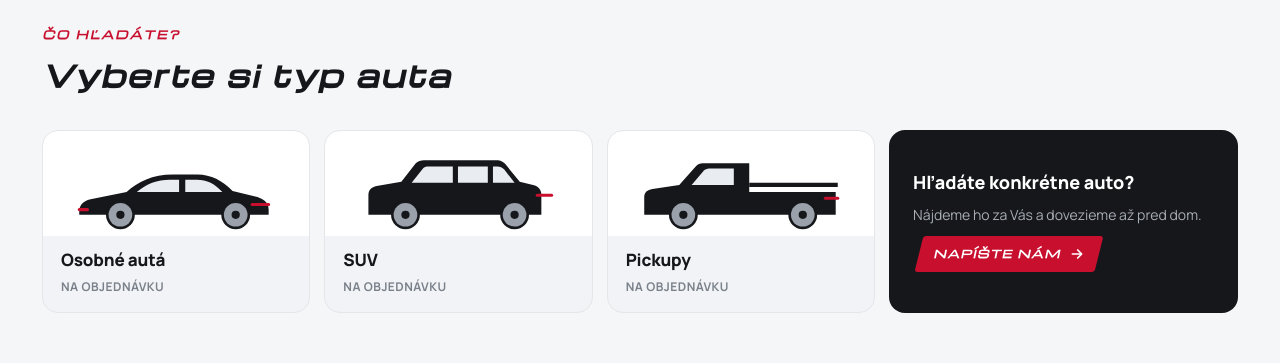
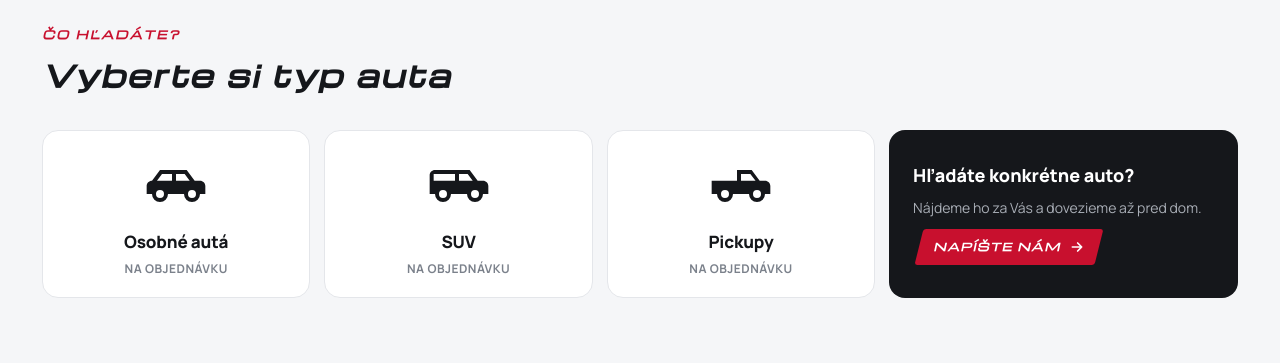
Before and after one commit to REMPerformance/My-portfolio, a Next.js app: page / in a window 1280 px wide. Shown: the part 860-1223 px from the top of the page. Built offline with nearby package versions, Linux system fonts and the light colour scheme; no server answers; the database is empty.

Commit message:
Typy áut: hotové ikony Material Design Icons namiesto vlastných kresieb
Co-Authored-By: Claude Opus 5.5 <noreply@anthropic.com>
Claude-Session: https://claude.ai/code/session_0114od3A7sqnzpjsKTUXFKxe

```diff
--- a/src/app/globals.css
+++ b/src/app/globals.css
@@ -717,28 +717,23 @@ details.fold>div{padding:0 14px 12px}
 .types{display:grid;grid-template-columns:repeat(3,minmax(0,1fr)) minmax(0,1.3fr);gap:14px}
 @media(max-width:1000px){.types{grid-template-columns:repeat(3,minmax(0,1fr))}.types .cta-tile{grid-column:1/-1}}
 @media(max-width:600px){.types{grid-template-columns:1fr 1fr}}
-.type{--tw:#e9ecf0;--tb:#15171b;position:relative;display:flex;flex-direction:column;align-items:flex-start;gap:4px;padding:18px 18px 16px;min-height:168px;border-radius:var(--rc-radius-lg);background:linear-gradient(180deg,#fff 0%,#fff 58%,#f1f3f6 58%,#f1f3f6 100%);border:1.5px solid var(--rc-line);overflow:hidden;font-size:17px;font-weight:800;letter-spacing:-.01em;text-align:left;color:var(--rc-text);cursor:pointer;transition:border-color var(--rc-fast),transform var(--rc-fast),box-shadow var(--rc-fast)}
-.type::after{content:"";position:absolute;left:0;bottom:0;height:4px;width:0;background:var(--rc-red);transition:width .25s}
+.type{position:relative;display:flex;flex-direction:column;align-items:center;justify-content:center;gap:4px;padding:22px 16px 18px;min-height:168px;border-radius:var(--rc-radius-lg);background:var(--rc-surface);border:1.5px solid var(--rc-line);overflow:hidden;font-size:17px;font-weight:800;letter-spacing:-.01em;text-align:center;color:var(--rc-text);cursor:pointer;transition:border-color var(--rc-fast),transform var(--rc-fast),box-shadow var(--rc-fast)}
+.type::after{content:"";position:absolute;left:0;bottom:0;height:3px;width:0;background:var(--rc-red);transition:width .25s}
 .type:hover{border-color:var(--rc-red-line);transform:translateY(-2px);box-shadow:var(--shadow)}
 .type:hover::after{width:100%}
 .type small{display:block;font-size:12px;font-weight:700;letter-spacing:.04em;text-transform:uppercase;color:var(--rc-text-dim)}
-.type .typeart{order:-1;width:100%;max-width:210px;height:auto;align-self:center;margin:4px 0 10px;transition:transform .3s}
-.type:hover .typeart{transform:translateX(6px)}
-.typeart .tb{fill:var(--tb)}
-.typeart .tw{fill:var(--tw)}
-.typeart .ta{stroke:var(--rc-red);stroke-width:3;stroke-linecap:round;fill:none}
-.typeart .tw-t{fill:var(--tb)}
-.typeart .tw-r{fill:#9aa1ab}
-.typeart .tw-h{fill:var(--tb)}
-.type.on{--tw:#3a3f48;--tb:#fff;background:linear-gradient(180deg,#15171b 0%,#15171b 58%,#20242b 58%);border-color:#15171b;color:#fff}
+.typeart{width:64px;height:64px;color:var(--rc-text);flex:none;transition:color var(--rc-fast)}
+.type .typeart{margin-bottom:6px}
+.type:hover .typeart{color:var(--rc-red)}
+.type.on{background:#15171b;border-color:#15171b;color:#fff}
+.type.on .typeart{color:#ff3b55}
 .type.on small{color:#a9aeb6}
 .type.on::after{width:100%}
-.type.on .typeart .tw-r{fill:#5b616b}
 .types--sm{grid-template-columns:repeat(4,minmax(0,1fr))}
 @media(max-width:700px){.types--sm{grid-template-columns:repeat(2,minmax(0,1fr))}}
-.types--sm .type{min-height:0;padding:10px 14px 12px;font-size:15px;flex-direction:row;align-items:center;gap:12px;background:#fff}
-.types--sm .type .typeart{order:-1;width:74px;margin:0;align-self:center}
-.types--sm .type.on{background:#15171b}
+.types--sm .type{min-height:0;padding:10px 14px;font-size:15px;flex-direction:row;justify-content:flex-start;gap:10px;text-align:left}
+.types--sm .type .typeart{width:34px;height:34px;margin:0}
+.types--sm .type small{display:none}
 .types .cta-tile{grid-column:auto}@media(max-width:1000px){.types .cta-tile{grid-column:1/-1}}
 /* SEO vstupné stránky */
 .flagi--h1{width:44px;height:30px;border-radius:4px;vertical-align:.08em;margin-right:6px}
--- a/src/components/Icons.tsx
+++ b/src/components/Icons.tsx
@@ -40,14 +40,13 @@ export const SpecIcon = ({ k }: { k: "year" | "km" | "gear" | "fuel" | "drive" |
 };
 
 /* ── siluety typov vozidiel (vlastná čiarová grafika) ── */
-/** Siluety typov áut (plné tvary, okná a kolesá cez CSS premenné). */
-const W = ({ x }: { x: number }) => (<g><circle cx={x} cy={60} r={14} className="tw-t" /><circle cx={x} cy={60} r={11.5} className="tw-r" /><circle cx={x} cy={60} r={4} className="tw-h" /></g>);
-const SIL: Record<string, React.ReactNode> = {
-  car: <><path className="tb" d="M8 58c0-7 3-11 11-13l35-7c11-10 25-17 45-17h24c13 0 24 6 34 16l21 5c9 2 14 6 14 13v5H8z" /><path className="tw" d="M64 38c9-8 20-12 32-12h9v12zM111 26h11c10 0 18 4 25 12h-36z" /><path className="ta" d="M8 55h8M176 50h16" /><W x={48} /><W x={160} /></>,
-  suv: <><path className="tb" d="M14 60V41c0-5 3-8 8-9l24-4 14-18c2-2 5-3 8-3h70c5 0 8 2 10 5l13 16 13 3c5 1 8 5 8 9v20z" /><path className="tw" d="M56 29l11-14c1-1 2-2 4-2h25v16zM101 13h29v16h-29zM135 13h4c3 0 5 1 7 3l10 13h-21z" /><path className="ta" d="M178 41h14" /><W x={50} /><W x={156} /></>,
-  truck: <><path className="tb" d="M8 60V43c0-5 3-7 8-8l26-4 16-18c2-2 4-3 7-3h45v28h84v22z" /><path className="tw" d="M54 31l12-14c1-1 3-2 5-2h24v16z" /><path className="tb" d="M110 29h86v4h-86z" /><path className="ta" d="M184 44h12" /><W x={46} /><W x={162} /></>,
-  all: <><g transform="translate(30 -6) scale(.8)" opacity=".35"><path className="tb" d="M8 60V44c0-5 3-8 8-9l28-4 15-17c2-2 5-3 8-3h86c5 0 8 2 11 5l12 15 12 3c5 1 8 5 8 9v17z" /></g><path className="tb" d="M8 58c0-7 3-11 11-13l35-7c11-10 25-17 45-17h24c13 0 24 6 34 16l21 5c9 2 14 6 14 13v5H8z" /><path className="tw" d="M64 38c9-8 20-12 32-12h9v12zM111 26h11c10 0 18 4 25 12h-36z" /><W x={48} /><W x={160} /></>
+/** Ikony typov áut – Material Design Icons (Apache 2.0, pictogrammers.com). */
+const TYPE_PATH: Record<string, string> = {
+  car: "M16,6L19,10H21C22.11,10 23,10.89 23,12V15H21A3,3 0 0,1 18,18A3,3 0 0,1 15,15H9A3,3 0 0,1 6,18A3,3 0 0,1 3,15H1V12C1,10.89 1.89,10 3,10L6,6H16M10.5,7.5H6.75L4.86,10H10.5V7.5M12,7.5V10H17.14L15.25,7.5H12M6,13.5A1.5,1.5 0 0,0 4.5,15A1.5,1.5 0 0,0 6,16.5A1.5,1.5 0 0,0 7.5,15A1.5,1.5 0 0,0 6,13.5M18,13.5A1.5,1.5 0 0,0 16.5,15A1.5,1.5 0 0,0 18,16.5A1.5,1.5 0 0,0 19.5,15A1.5,1.5 0 0,0 18,13.5Z",
+  suv: "M3,6H16L19,10H21C22.11,10 23,10.89 23,12V15H21A3,3 0 0,1 18,18A3,3 0 0,1 15,15H9A3,3 0 0,1 6,18A3,3 0 0,1 3,15H1V8C1,6.89 1.89,6 3,6M2.5,7.5V10H10.5V7.5H2.5M12,7.5V10H17.14L15.25,7.5H12M6,13.5A1.5,1.5 0 0,0 4.5,15A1.5,1.5 0 0,0 6,16.5A1.5,1.5 0 0,0 7.5,15A1.5,1.5 0 0,0 6,13.5M18,13.5A1.5,1.5 0 0,0 16.5,15A1.5,1.5 0 0,0 18,16.5A1.5,1.5 0 0,0 19.5,15A1.5,1.5 0 0,0 18,13.5Z",
+  truck: "M16,6H10.5V10H1V15H3A3,3 0 0,0 6,18A3,3 0 0,0 9,15H15A3,3 0 0,0 18,18A3,3 0 0,0 21,15H23V12C23,10.89 22.11,10 21,10H19L16,6M12,7.5H15.5L17.46,10H12V7.5M6,13.5A1.5,1.5 0 0,1 7.5,15A1.5,1.5 0 0,1 6,16.5A1.5,1.5 0 0,1 4.5,15A1.5,1.5 0 0,1 6,13.5M18,13.5A1.5,1.5 0 0,1 19.5,15A1.5,1.5 0 0,1 18,16.5A1.5,1.5 0 0,1 16.5,15A1.5,1.5 0 0,1 18,13.5Z",
+  all: "M8,11L9.5,6.5H18.5L20,11M18.5,16A1.5,1.5 0 0,1 17,14.5A1.5,1.5 0 0,1 18.5,13A1.5,1.5 0 0,1 20,14.5A1.5,1.5 0 0,1 18.5,16M9.5,16A1.5,1.5 0 0,1 8,14.5A1.5,1.5 0 0,1 9.5,13A1.5,1.5 0 0,1 11,14.5A1.5,1.5 0 0,1 9.5,16M19.92,6C19.71,5.4 19.14,5 18.5,5H9.5C8.86,5 8.29,5.4 8.08,6L6,12V20A1,1 0 0,0 7,21H8A1,1 0 0,0 9,20V19H19V20A1,1 0 0,0 20,21H21A1,1 0 0,0 22,20V12L19.92,6M14.92,3C14.71,2.4 14.14,2 13.5,2H4.5C3.86,2 3.29,2.4 3.08,3L1,9V17A1,1 0 0,0 2,18H3A1,1 0 0,0 4,17V12.91C3.22,12.63 2.82,11.77 3.1,11C3.32,10.4 3.87,10 4.5,10H4.57L5.27,8H3L4.5,3.5H15.09L14.92,3Z"
 };
 export const TypeArt = ({ t }: { t: "car" | "suv" | "truck" | "moto" | "all" }) => (
-  <svg viewBox="0 0 204 76" aria-hidden="true" className="typeart">{SIL[t] ?? SIL.car}</svg>
+  <svg viewBox="0 0 24 24" aria-hidden="true" className="typeart"><path d={TYPE_PATH[t] ?? TYPE_PATH.car} fill="currentColor" /></svg>
 );
```
